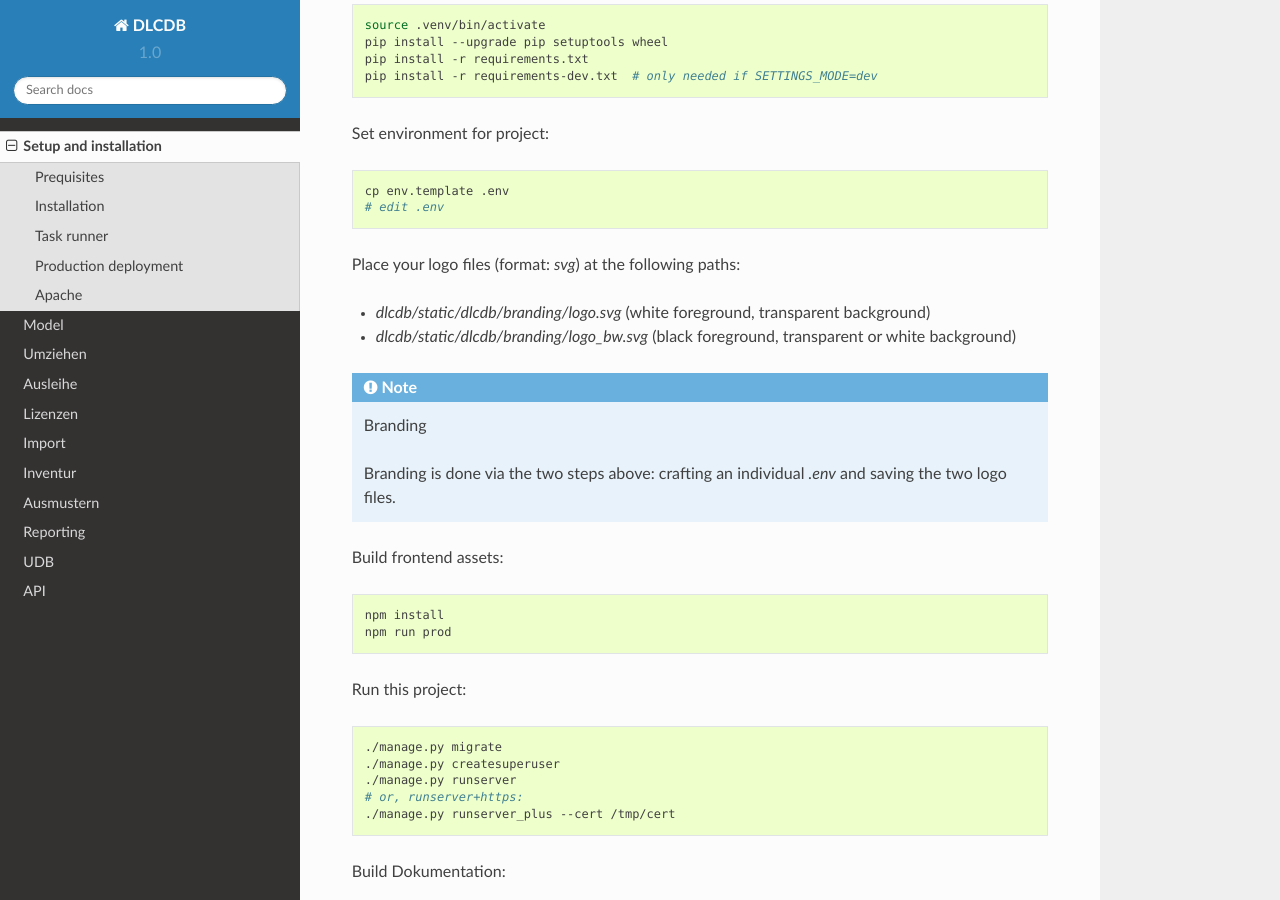
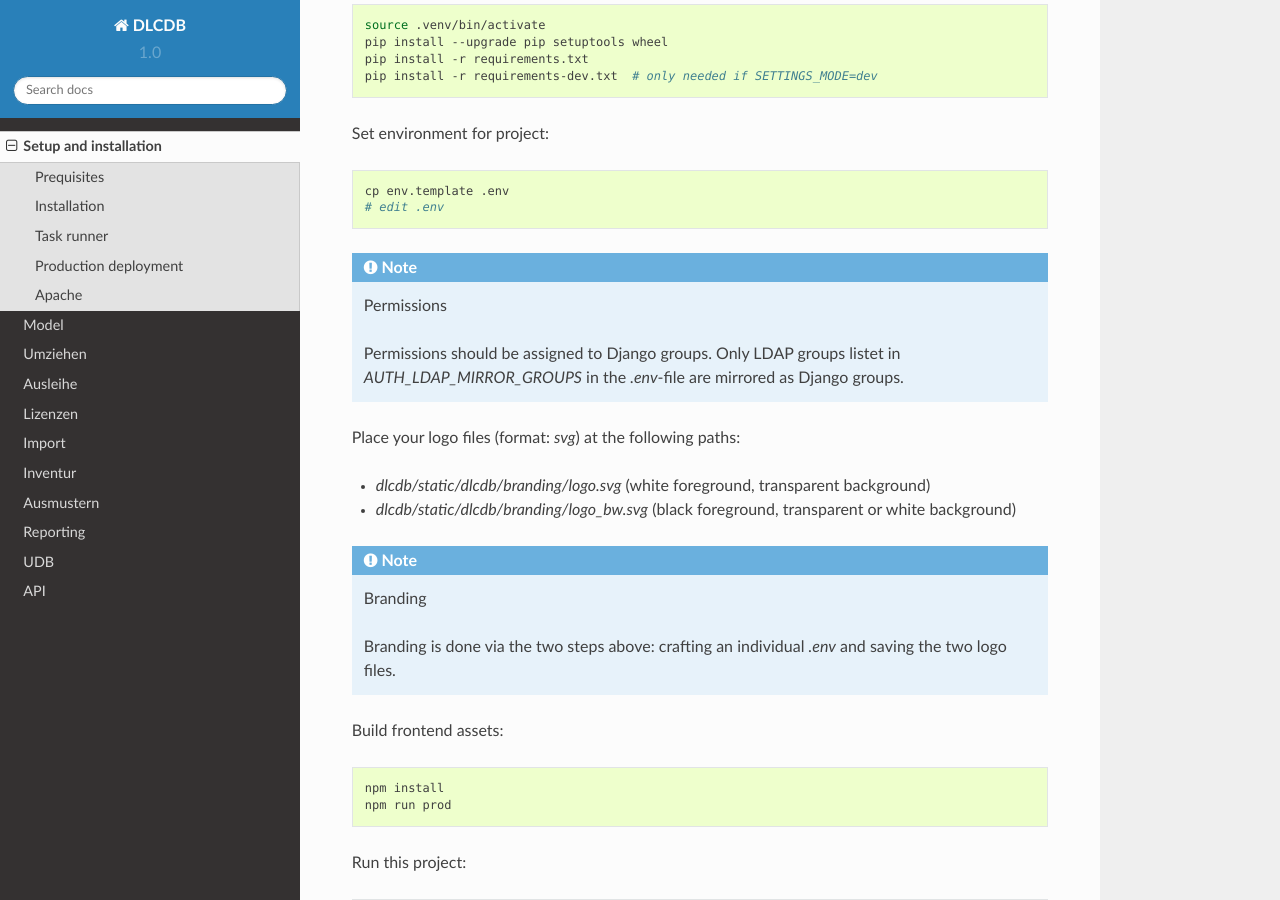
Before and after one commit to tombreit/django-dlcdb, a Sphinx documentation site: the page built from docs/chapters/setup.rst, in a window 1280 px wide and 900 px high, scrolled down 615 px. Built offline with Sphinx 7.4.7 and the Read the Docs theme 2.0.0, drawn with Linux system fonts in a browser that asks for light colours.

Commit message:
added note about permissions and django/ldap groups

```diff
--- a/docs/chapters/setup.rst
+++ b/docs/chapters/setup.rst
@@ -41,6 +41,12 @@ Set environment for project:
 
     cp env.template .env
     # edit .env
+
+
+
+.. note:: Permissions
+
+   Permissions should be assigned to Django groups. Only LDAP groups listet in `AUTH_LDAP_MIRROR_GROUPS` in the `.env`-file are mirrored as Django groups.
 
 
 Place your logo files (format: `svg`) at the following paths:
```
